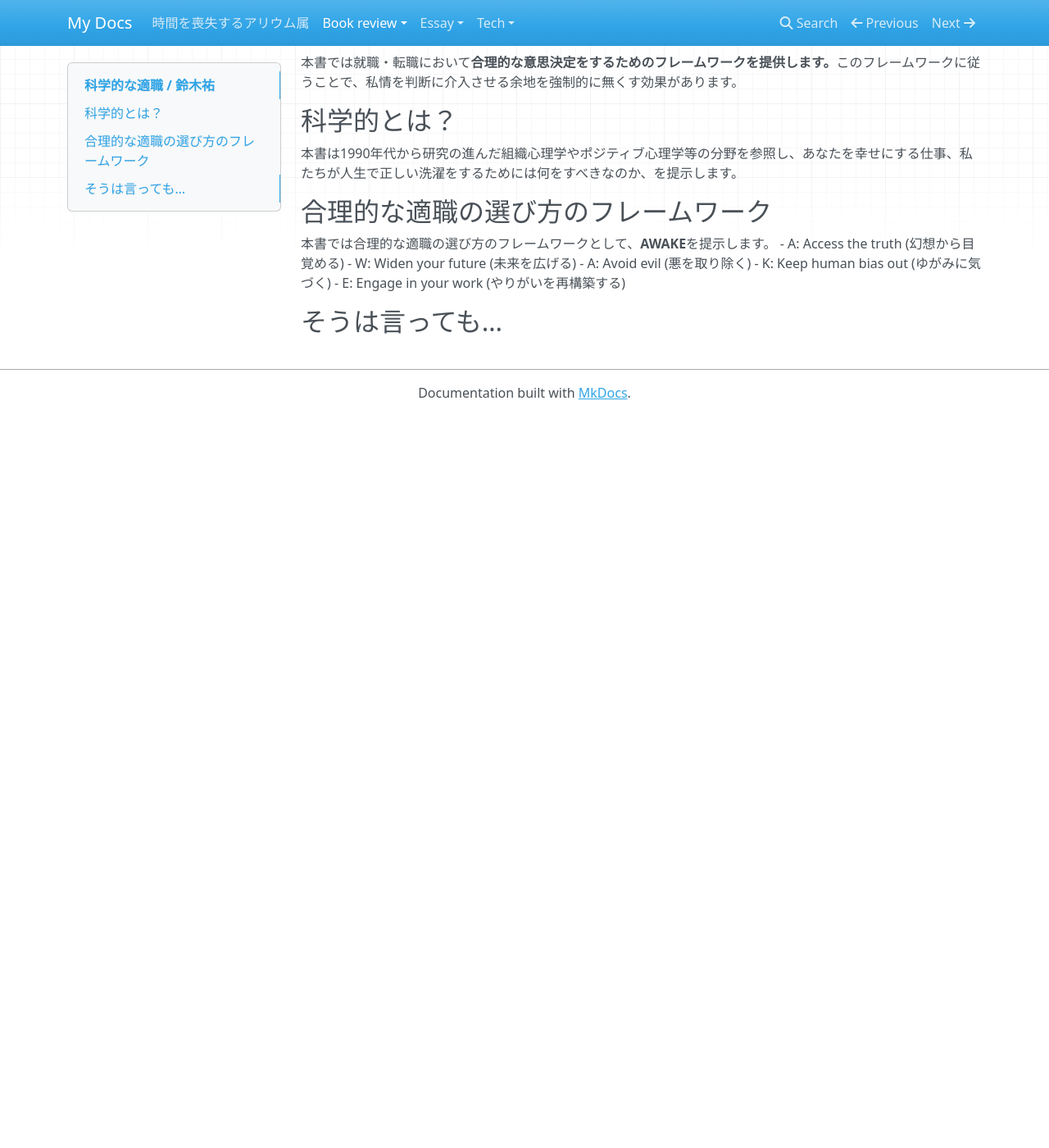
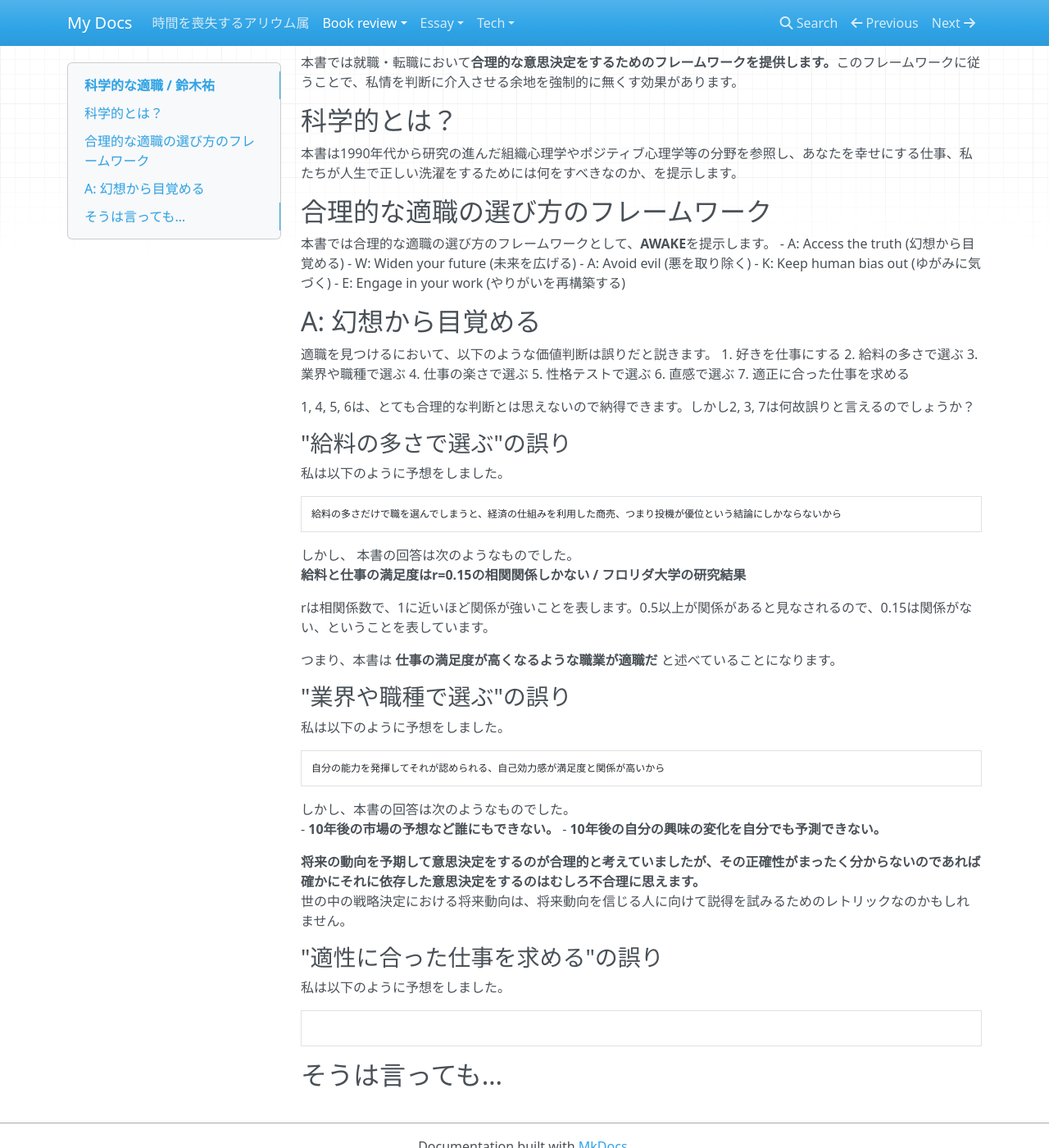
Before and after one commit to kunihiroka/allium, an MkDocs documentation site: the page built from docs/book_review/002/002.md, in a window 1280 px wide and 1400 px high, scrolled down 270 px. Shown: the whole window at 82% size. Built offline with MkDocs 1.6.1, drawn with Linux system fonts in a browser that asks for light colours; nearby versions of some CDN libraries; before the commit the page ends 900 px from its top, so only the background shows below that.

Commit message:
commit from Windows

````diff
--- a/docs/book_review/002/002.md
+++ b/docs/book_review/002/002.md
@@ -16,4 +16,49 @@
 - K: Keep human bias out (ゆがみに気づく)
 - E: Engage in your work (やりがいを再構築する)
 
+## A: 幻想から目覚める
+適職を見つけるにおいて、以下のような価値判断は誤りだと説きます。
+1. 好きを仕事にする
+2. 給料の多さで選ぶ
+3. 業界や職種で選ぶ
+4. 仕事の楽さで選ぶ
+5. 性格テストで選ぶ
+6. 直感で選ぶ
+7. 適正に合った仕事を求める
+
+1, 4, 5, 6は、とても合理的な判断とは思えないので納得できます。しかし2, 3, 7は何故誤りと言えるのでしょうか？
+
+### "給料の多さで選ぶ"の誤り
+私は以下のように予想をしました。
+```
+給料の多さだけで職を選んでしまうと、経済の仕組みを利用した商売、つまり投機が優位という結論にしかならないから
+```
+
+しかし、 本書の回答は次のようなものでした。
+**給料と仕事の満足度はr=0.15の相関関係しかない / フロリダ大学の研究結果**
+
+rは相関係数で、1に近いほど関係が強いことを表します。0.5以上が関係があると見なされるので、0.15は関係がない、ということを表しています。
+
+つまり、本書は **仕事の満足度が高くなるような職業が適職だ** と述べていることになります。
+
+
+### "業界や職種で選ぶ"の誤り
+私は以下のように予想をしました。
+```
+自分の能力を発揮してそれが認められる、自己効力感が満足度と関係が高いから
+```
+
+しかし、本書の回答は次のようなものでした。
+- **10年後の市場の予想など誰にもできない。**
+- **10年後の自分の興味の変化を自分でも予測できない。**
+
+**将来の動向を予期して意思決定をするのが合理的と考えていましたが、その正確性がまったく分からないのであれば確かにそれに依存した意思決定をするのはむしろ不合理に思えます。**
+世の中の戦略決定における将来動向は、将来動向を信じる人に向けて説得を試みるためのレトリックなのかもしれません。
+
+### "適性に合った仕事を求める"の誤り
+私は以下のように予想をしました。
+```
+
+```
+
 ## そうは言っても…
````
